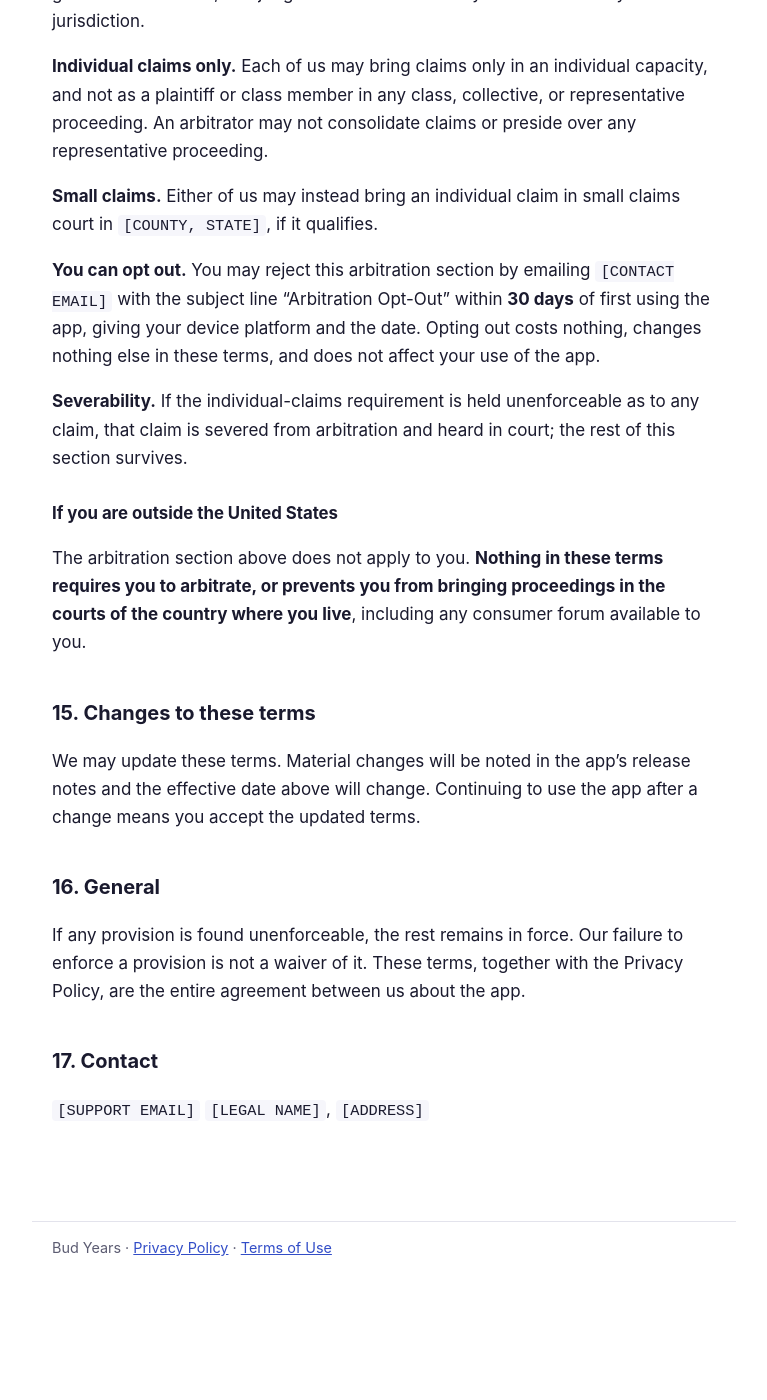
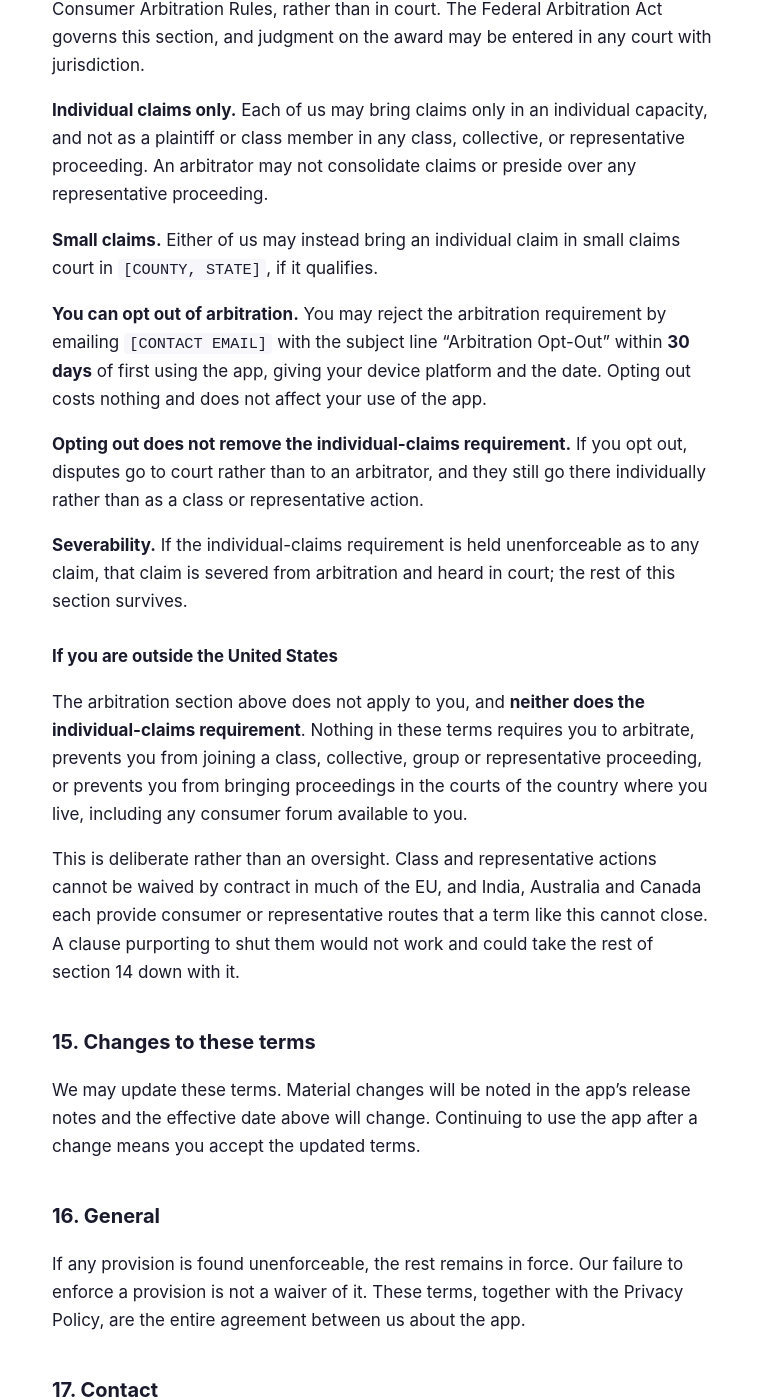
Before and after one commit to Anay-Chauhan/budyears-site, a Jekyll site: the page built from terms.md, in a window 1280 px wide and 1400 px high, scrolled down 9118 px. Shown: the whole window, without its empty margins (256-1023 px from the left). Built offline with Jekyll 4.4.1, drawn with Linux system fonts in a browser that asks for light colours; before the commit the page ends 10473 px from its top, so only the background shows below that; some of the changed text lies outside the part shown.

Commit message:
Cap liability at what the user actually paid, and stand the class waiver up on its own
THE CAP

"The greater of what you paid or US$50" meant a $10 course carried a $50 cap --
higher than the price, which is the wrong way round. The cap is now simply the
amount actually paid in the 12 months before the claim, which is what was
asked for and is easier to defend as proportionate: recovery tracks the
transaction rather than a figure pulled from the air.

For free courses that is a cap of nothing, and the document says so in those
words rather than arriving at it by arithmetic. Burying a nil cap inside a
"greater of" formula is how these clauses get read as evasive. The two things
that survive it are stated in the same breath: the rights that cannot lawfully
be excluded, and the position under section 5 if a course is faulty or not as
described.

This removes the last discretionary figure from the terms. `[AMOUNT]` is gone.

THE CLASS WAIVER

It sat inside the arbitration block, so a US user who took the 30-day opt-out
arguably shed the individual-claims requirement along with arbitration. It now
survives the opt-out explicitly: opting out moves the dispute from an
arbitrator to a court, and it is still heard individually.

Outside the United States the position is now stated rather than left to
inference -- neither arbitration nor the individual-claims requirement applies,
and users may join class, collective, group or representative proceedings. That
is deliberate. Such waivers cannot be imposed by contract in much of the EU,
and India, Australia and Canada each provide consumer or representative routes
a term like this cannot close; a clause purporting to shut them would fail and
could take the rest of section 14 with it.

```diff
--- a/terms.md
+++ b/terms.md
@@ -237,19 +237,23 @@ To the fullest extent permitted by law:
   check it before you rely on it — section 3 says we do not warrant that any of
   it is correct, and that is not a formality.
 - We are not liable for loss of your on-device study record.
-- **Per person.** Our total aggregate liability **to you** — meaning to each
-  individual user, across every claim that user brings — arising out of or
-  relating to the app is limited to the greater of the amount **you** actually
-  paid us in the 12 months before the claim, or `[AMOUNT, e.g. US$50]`. This
-  is a cap on what any one person may recover, not a single pot shared between
-  everyone who uses the app.
+- **Per person, and no more than you paid.** Our total aggregate liability
+  **to you** — meaning to each individual user, across every claim that user
+  brings — arising out of or relating to the app is limited to **the amount you
+  actually paid us in the 12 months before the claim arose**. This is a cap on
+  what any one person may recover, not a single pot shared between everyone who
+  uses the app.
 
-**The app is provided free of charge.** Every course published today is free,
-you are not required to use it, and you receive it without paying us anything.
-That is part of why these limits are set where they are: what is reasonable to
-promise about something given away is not what is reasonable to promise about
-something sold. If we ever charge for a course, the amount you paid becomes the
-floor of the cap above.
+**Most of the app is free, and you choose to use it.** Every course published
+today costs nothing, nobody is required to install it, and you receive it
+without paying us anything. Where you have paid for a course, your recovery is
+capped at what you paid for it; where you have paid nothing, this section
+limits recovery to nothing.
+
+That is a strong limit and we would rather state it plainly than bury it. Two
+things sit behind it and are not affected by it: the rights listed below that
+cannot lawfully be excluded, and the fact that if something in the app is
+faulty or not as described, section 5 and your statutory rights still apply.
 
 **Nothing in these terms excludes or limits liability that cannot lawfully be
 excluded or limited.** Depending on where you live, that will include
@@ -353,11 +357,14 @@ over any representative proceeding.
 **Small claims.** Either of us may instead bring an individual claim in small
 claims court in `[COUNTY, STATE]`, if it qualifies.
 
-**You can opt out.** You may reject this arbitration section by emailing
-`[CONTACT EMAIL]` with the subject line "Arbitration Opt-Out" within **30
-days** of first using the app, giving your device platform and the date.
-Opting out costs nothing, changes nothing else in these terms, and does not
-affect your use of the app.
+**You can opt out of arbitration.** You may reject the arbitration requirement
+by emailing `[CONTACT EMAIL]` with the subject line "Arbitration Opt-Out"
+within **30 days** of first using the app, giving your device platform and the
+date. Opting out costs nothing and does not affect your use of the app.
+
+**Opting out does not remove the individual-claims requirement.** If you opt
+out, disputes go to court rather than to an arbitrator, and they still go
+there individually rather than as a class or representative action.
 
 **Severability.** If the individual-claims requirement is held unenforceable
 as to any claim, that claim is severed from arbitration and heard in court;
@@ -365,10 +372,18 @@ the rest of this section survives.
 
 ### If you are outside the United States
 
-The arbitration section above does not apply to you. **Nothing in these terms
-requires you to arbitrate, or prevents you from bringing proceedings in the
-courts of the country where you live**, including any consumer forum available
+The arbitration section above does not apply to you, and **neither does the
+individual-claims requirement**. Nothing in these terms requires you to
+arbitrate, prevents you from joining a class, collective, group or
+representative proceeding, or prevents you from bringing proceedings in the
+courts of the country where you live, including any consumer forum available
 to you.
+
+This is deliberate rather than an oversight. Class and representative actions
+cannot be waived by contract in much of the EU, and India, Australia and Canada
+each provide consumer or representative routes that a term like this cannot
+close. A clause purporting to shut them would not work and could take the rest
+of section 14 down with it.
 
 ## 15. Changes to these terms
 
```
